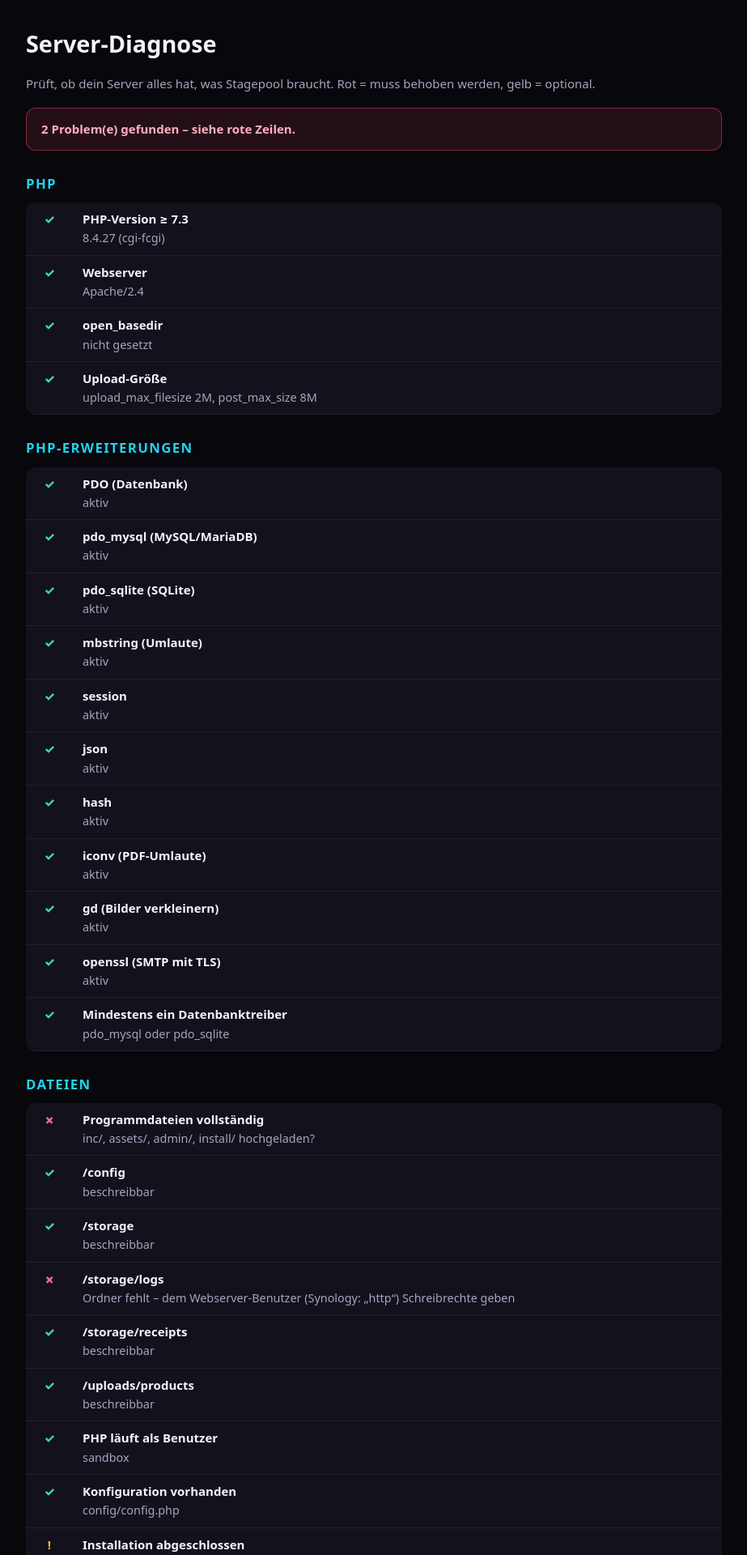
After one commit to DanielFriedrich/workspace, a PHP site: page /diagnose.php in a window 1280 px wide. The commit adds this page. Shown: the top 1920 px of the page at 81% size, without its empty margins (178-1101 px from the left). Run offline with PHP 8.4, Linux system fonts and the light colour scheme.

Commit message:
Stagepool 1.2.2: Synology/nginx setup help and diagnostics
- diagnose.php: standalone server check (PHP extensions, write
  permissions, sessions, DB connection test, storage protection probe);
  admin-only after installation
- MySQL socket support and specific installer hints for connection
  errors (Synology MariaDB 10 on port 3307 / mysqld10.sock)
- Error page shows details before installation or in debug mode
- Log files and logged attachments get unguessable names
- Dashboard warning when storage/ is reachable from outside
- Order-independent nginx rules; Synology guide and user.conf snippet
- Explicit links to admin/index.php and install/index.php

Co-Authored-By: Claude Opus 5.5 <noreply@anthropic.com>
Claude-Session: https://claude.ai/code/session_01LMLT2w4s9JJx8gtVdKCxfz

```diff
--- a/stagepool/admin/einstellungen.php
+++ b/stagepool/admin/einstellungen.php
@@ -134,7 +134,7 @@ admin_header('Einstellungen', 'einstellungen');
   <form class="card-admin" method="post">
     <?= csrf_field() ?><input type="hidden" name="action" value="testmail">
     <h2><?= icon('mail') ?>Versand testen</h2>
-    <p class="muted">Schickt eine Testmail an deine Login-Adresse (<?= e(current_user()['email']) ?>). Im Modus „Nur protokollieren“ landet sie in <code>storage/logs/mail.log</code>.</p>
+    <p class="muted">Schickt eine Testmail an deine Login-Adresse (<?= e(current_user()['email']) ?>). Im Modus „Nur protokollieren“ landet sie in <code>storage/logs/<?= e(basename(log_path('mail'))) ?></code>.</p>
     <button class="btn btn-ghost" type="submit">Testmail senden</button>
   </form>
 <?php endif; ?>
--- /dev/null
+++ b/stagepool/diagnose.php
@@ -0,0 +1,235 @@
+<?php
+/**
+ * Stagepool – Server-Diagnose
+ * Läuft unabhängig vom Rest der Anwendung und zeigt, was auf dem Server fehlt
+ * (PHP-Erweiterungen, Schreibrechte, Sessions, Datenbank, Schutz der Ordner).
+ * Nach der Installation nur für angemeldete Admins erreichbar.
+ */
+error_reporting(E_ALL);
+ini_set('display_errors', '0');
+
+$root = __DIR__;
+$installed = @is_file($root . '/storage/installed.lock');
+
+if ($installed) {
+    // Nach der Installation: nur mit Admin-Login
+    $allowed = false;
+    try {
+        require $root . '/inc/bootstrap.php';
+        $allowed = is_admin();
+    } catch (Throwable $ex) {
+        $allowed = false;
+    }
+    if (!$allowed) {
+        http_response_code(403);
+        echo '<!doctype html><meta charset="utf-8"><title>Diagnose</title><body style="font-family:system-ui;background:#07070c;color:#eee;padding:2rem">'
+            . '<h1>Diagnose gesperrt</h1><p>Stagepool ist installiert. Die Diagnose ist jetzt nur für angemeldete Admins verfügbar: zuerst im '
+            . '<a style="color:#22d3ee" href="admin/login.php">Backend anmelden</a>, dann diese Seite neu laden.</p>'
+            . '<p>Kommst du nicht mehr ins Backend, lösche per Dateimanager die Datei <code>storage/installed.lock</code> – dann ist die Diagnose wieder offen.</p></body>';
+        exit;
+    }
+}
+
+function d_e($s)
+{
+    return htmlspecialchars((string) $s, ENT_QUOTES, 'UTF-8');
+}
+
+function d_writable($dir)
+{
+    if (!@is_dir($dir)) {
+        return array(false, 'Ordner fehlt');
+    }
+    $probe = $dir . '/.write-test-' . mt_rand(1000, 9999);
+    $ok = @file_put_contents($probe, 'x') !== false;
+    if ($ok) {
+        @unlink($probe);
+        return array(true, 'beschreibbar');
+    }
+    return array(false, 'nicht beschreibbar');
+}
+
+$rows = array();
+$add = function ($group, $label, $ok, $info = '', $required = true) use (&$rows) {
+    $rows[$group][] = array('label' => $label, 'ok' => $ok, 'info' => $info, 'required' => $required);
+};
+
+// PHP
+$add('PHP', 'PHP-Version ≥ 7.3', version_compare(PHP_VERSION, '7.3.0', '>='), PHP_VERSION . ' (' . PHP_SAPI . ')');
+$add('PHP', 'Webserver', true, isset($_SERVER['SERVER_SOFTWARE']) ? $_SERVER['SERVER_SOFTWARE'] : 'unbekannt', false);
+$ob = ini_get('open_basedir');
+$add('PHP', 'open_basedir', true, $ob ? $ob : 'nicht gesetzt', false);
+$add('PHP', 'Upload-Größe', true, 'upload_max_filesize ' . ini_get('upload_max_filesize') . ', post_max_size ' . ini_get('post_max_size'), false);
+
+// Erweiterungen
+$ext = array(
+    'pdo' => array('PDO (Datenbank)', true),
+    'pdo_mysql' => array('pdo_mysql (MySQL/MariaDB)', false),
+    'pdo_sqlite' => array('pdo_sqlite (SQLite)', false),
+    'mbstring' => array('mbstring (Umlaute)', false),
+    'session' => array('session', true),
+    'json' => array('json', true),
+    'hash' => array('hash', true),
+    'iconv' => array('iconv (PDF-Umlaute)', false),
+    'gd' => array('gd (Bilder verkleinern)', false),
+    'openssl' => array('openssl (SMTP mit TLS)', false),
+);
+foreach ($ext as $name => $def) {
+    $add('PHP-Erweiterungen', $def[0], extension_loaded($name), extension_loaded($name) ? 'aktiv' : 'fehlt – im PHP-Profil aktivieren', $def[1]);
+}
+$add('PHP-Erweiterungen', 'Mindestens ein Datenbanktreiber', extension_loaded('pdo_mysql') || extension_loaded('pdo_sqlite'), 'pdo_mysql oder pdo_sqlite');
+
+// Dateien & Rechte
+$add('Dateien', 'Programmdateien vollständig', @is_file($root . '/inc/bootstrap.php') && @is_file($root . '/inc/lib/fpdf/fpdf.php') && @is_file($root . '/assets/css/app.css'),
+    'inc/, assets/, admin/, install/ hochgeladen?');
+foreach (array('config', 'storage', 'storage/logs', 'storage/receipts', 'uploads/products') as $dir) {
+    $w = d_writable($root . '/' . $dir);
+    $add('Dateien', '/' . $dir, $w[0], $w[1] . ($w[0] ? '' : ' – dem Webserver-Benutzer (Synology: „http“) Schreibrechte geben'));
+}
+if (function_exists('posix_getpwuid') && function_exists('posix_geteuid')) {
+    $u = @posix_getpwuid(posix_geteuid());
+    $add('Dateien', 'PHP läuft als Benutzer', true, $u ? $u['name'] : '?', false);
+}
+$add('Dateien', 'Konfiguration vorhanden', @is_file($root . '/config/config.php'), @is_file($root . '/config/config.php') ? 'config/config.php' : 'noch nicht – Installation unter install/index.php starten', false);
+$add('Dateien', 'Installation abgeschlossen', $installed, $installed ? 'storage/installed.lock' : 'nein', false);
+
+// Session
+$savePath = session_save_path();
+$sessOk = false;
+$sessInfo = '';
+if (session_status() !== PHP_SESSION_ACTIVE) {
+    $sessOk = @session_start();
+} else {
+    $sessOk = true;
+}
+if ($sessOk) {
+    $_SESSION['sp_diag'] = isset($_SESSION['sp_diag']) ? $_SESSION['sp_diag'] + 1 : 1;
+    $sessInfo = 'Aufruf Nr. ' . $_SESSION['sp_diag'] . ' – Seite neu laden: die Zahl muss steigen';
+}
+$pathPart = $savePath ? preg_replace('/^\d+;/', '', $savePath) : sys_get_temp_dir();
+$add('Sessions', 'Session startet', $sessOk, $sessInfo ?: 'session_start() fehlgeschlagen');
+$add('Sessions', 'Session-Ordner beschreibbar', @is_writable($pathPart), $pathPart . (@is_writable($pathPart) ? '' : ' – ohne funktionierende Sessions klappen Login und Formulare nicht'));
+
+// Datenbanktest
+$dbResult = null;
+$dbForm = array('host' => '127.0.0.1', 'port' => '3307', 'socket' => '', 'name' => '', 'user' => '');
+if ($_SERVER['REQUEST_METHOD'] === 'POST' && isset($_POST['dbtest'])) {
+    foreach ($dbForm as $k => $v) {
+        $dbForm[$k] = isset($_POST[$k]) ? trim((string) $_POST[$k]) : $v;
+    }
+    try {
+        $dsn = $dbForm['socket'] !== ''
+            ? 'mysql:unix_socket=' . $dbForm['socket'] . ';dbname=' . $dbForm['name'] . ';charset=utf8mb4'
+            : 'mysql:host=' . $dbForm['host'] . ';port=' . (int) $dbForm['port'] . ';dbname=' . $dbForm['name'] . ';charset=utf8mb4';
+        $pdo = new PDO($dsn, $dbForm['user'], isset($_POST['pass']) ? (string) $_POST['pass'] : '', array(PDO::ATTR_ERRMODE => PDO::ERRMODE_EXCEPTION, PDO::ATTR_TIMEOUT => 5));
+        $dbResult = array(true, 'Verbindung erfolgreich – Server-Version ' . $pdo->query('SELECT VERSION()')->fetchColumn() . '. Genau diese Werte im Installer eintragen.');
+    } catch (Throwable $ex) {
+        $dbResult = array(false, $ex->getMessage());
+    }
+}
+$sockets = array();
+foreach (array('/run/mysqld/mysqld10.sock', '/run/mysqld/mysqld.sock', '/var/run/mysqld/mysqld.sock', '/tmp/mysql.sock') as $s) {
+    if (@file_exists($s)) {
+        $sockets[] = $s;
+    }
+}
+
+// Datei für den Schutztest (wird im Browser abgerufen; erreichbar = Schutz fehlt)
+@file_put_contents($root . '/storage/probe.txt', 'stagepool-probe');
+$base = rtrim(str_replace('\\', '/', dirname(isset($_SERVER['SCRIPT_NAME']) ? $_SERVER['SCRIPT_NAME'] : '/')), '/') . '/';
+
+$problems = 0;
+foreach ($rows as $g) {
+    foreach ($g as $r) {
+        if ($r['required'] && !$r['ok']) {
+            $problems++;
+        }
+    }
+}
+?><!doctype html>
+<html lang="de">
+<head>
+<meta charset="utf-8">
+<meta name="viewport" content="width=device-width, initial-scale=1">
+<meta name="robots" content="noindex, nofollow">
+<title>Diagnose · Stagepool</title>
+<style>
+  :root { color-scheme: dark; }
+  body { margin: 0; background: #07070c; color: #f5f3ff; font: 15px/1.55 system-ui, -apple-system, "Segoe UI", sans-serif; }
+  main { max-width: 860px; margin: 0 auto; padding: 32px 16px 64px; }
+  h1 { font-size: 1.8rem; margin: 0 0 6px; }
+  h2 { font-size: 1.05rem; margin: 28px 0 10px; color: #22d3ee; text-transform: uppercase; letter-spacing: .08em; }
+  .lead { color: #a7a4bd; }
+  .summary { padding: 14px 18px; border-radius: 12px; font-weight: 700; margin: 18px 0; }
+  .good { background: rgba(61,220,151,.12); border: 1px solid rgba(61,220,151,.4); color: #9ff0c9; }
+  .bad { background: rgba(255,77,109,.12); border: 1px solid rgba(255,77,109,.45); color: #ffb0c0; }
+  table { width: 100%; border-collapse: collapse; background: #12111c; border-radius: 12px; overflow: hidden; }
+  td { padding: 9px 12px; border-bottom: 1px solid rgba(255,255,255,.07); vertical-align: top; }
+  td:first-child { width: 34px; text-align: center; font-weight: 800; }
+  .ok { color: #3ddc97; } .no { color: #ff6b88; } .opt { color: #ffb547; }
+  .info { color: #a7a4bd; font-size: .9rem; word-break: break-word; }
+  form { display: grid; grid-template-columns: repeat(auto-fit, minmax(160px, 1fr)); gap: 10px; background: #12111c; padding: 16px; border-radius: 12px; }
+  label { display: grid; gap: 4px; font-size: .8rem; color: #a7a4bd; }
+  input { padding: 9px 10px; border-radius: 8px; border: 1px solid rgba(255,255,255,.18); background: #0c0b14; color: #fff; font: inherit; }
+  button { grid-column: 1 / -1; padding: 11px; border: 0; border-radius: 999px; background: linear-gradient(100deg,#ff2e93,#a855f7,#22d3ee); color: #fff; font-weight: 800; cursor: pointer; }
+  code { background: #1b1a29; padding: 1px 6px; border-radius: 6px; }
+  a { color: #22d3ee; }
+</style>
+</head>
+<body>
+<main>
+  <h1>Server-Diagnose</h1>
+  <p class="lead">Prüft, ob dein Server alles hat, was Stagepool braucht. Rot = muss behoben werden, gelb = optional.</p>
+  <div class="summary <?= $problems ? 'bad' : 'good' ?>">
+    <?= $problems ? $problems . ' Problem(e) gefunden – siehe rote Zeilen.' : 'Alle Pflichtpunkte in Ordnung.' ?>
+    <?php if (!$installed && !$problems): ?> Weiter zur <a href="install/index.php">Installation</a>.<?php endif; ?>
+  </div>
+
+  <?php foreach ($rows as $group => $list): ?>
+    <h2><?= d_e($group) ?></h2>
+    <table>
+      <?php foreach ($list as $r): $cls = $r['ok'] ? 'ok' : ($r['required'] ? 'no' : 'opt'); ?>
+        <tr><td class="<?= $cls ?>"><?= $r['ok'] ? '✓' : ($r['required'] ? '✗' : '!') ?></td><td><b><?= d_e($r['label']) ?></b><br><span class="info"><?= d_e($r['info']) ?></span></td></tr>
+      <?php endforeach; ?>
+    </table>
+  <?php endforeach; ?>
+
+  <h2>Schutz der internen Ordner</h2>
+  <table><tr><td id="probe-icon">…</td><td><b>storage/ ist von außen gesperrt</b><br><span class="info" id="probe-info">wird geprüft …</span></td></tr></table>
+
+  <h2>Datenbank testen (MySQL/MariaDB)</h2>
+  <p class="info">Gefundene Sockets: <?= $sockets ? d_e(implode(', ', $sockets)) : 'keine sichtbar' ?>. Synology MariaDB 10: Server <code>127.0.0.1</code>, Port <code>3307</code> (oder Socket <code>/run/mysqld/mysqld10.sock</code>).</p>
+  <?php if ($dbResult): ?><div class="summary <?= $dbResult[0] ? 'good' : 'bad' ?>"><?= d_e($dbResult[1]) ?></div><?php endif; ?>
+  <form method="post">
+    <input type="hidden" name="dbtest" value="1">
+    <label>Server<input name="host" value="<?= d_e($dbForm['host']) ?>"></label>
+    <label>Port<input name="port" value="<?= d_e($dbForm['port']) ?>"></label>
+    <label>Socket (optional)<input name="socket" value="<?= d_e($dbForm['socket']) ?>" placeholder="/run/mysqld/mysqld10.sock"></label>
+    <label>Datenbank<input name="name" value="<?= d_e($dbForm['name']) ?>"></label>
+    <label>Benutzer<input name="user" value="<?= d_e($dbForm['user']) ?>"></label>
+    <label>Passwort<input name="pass" type="password"></label>
+    <button type="submit">Verbindung testen</button>
+  </form>
+
+  <p class="info" style="margin-top:28px">Diese Seite darf nach der Installation bleiben – sie ist dann nur für eingeloggte Admins erreichbar. Anleitung für Synology: <code>docs/SYNOLOGY.md</code>.</p>
+</main>
+<script>
+(function () {
+  var icon = document.getElementById('probe-icon'), info = document.getElementById('probe-info');
+  fetch(<?= json_encode($base . 'storage/probe.txt') ?> + '?t=' + Date.now(), { cache: 'no-store' }).then(function (r) {
+    return r.ok ? r.text() : '';
+  }).then(function (t) {
+    if (t.indexOf('stagepool-probe') !== -1) {
+      icon.textContent = '✗'; icon.className = 'no';
+      info.textContent = 'Der Ordner storage/ ist von außen abrufbar! Bei nginx die Sperr-Regeln einrichten (docs/nginx.conf.example bzw. docs/SYNOLOGY.md).';
+      var sum = document.querySelector('.summary');
+      if (sum && sum.className.indexOf('good') !== -1) { sum.className = 'summary bad'; sum.textContent = 'Läuft – aber die internen Ordner sind nicht geschützt (siehe „Schutz der internen Ordner“).'; }
+    } else {
+      icon.textContent = '✓'; icon.className = 'ok';
+      info.textContent = 'gesperrt – gut so.';
+    }
+  }).catch(function () { icon.textContent = '✓'; icon.className = 'ok'; info.textContent = 'gesperrt – gut so.'; });
+})();
+</script>
+</body>
+</html>
--- a/stagepool/inc/admin.php
+++ b/stagepool/inc/admin.php
@@ -43,7 +43,7 @@ function admin_header($title, $active = '')
 <?= icon_sprite() ?>
 <div class="admin-shell">
   <aside class="admin-side">
-    <a class="brand" href="<?= e(url('admin/')) ?>"><span class="brand-mark"><?= icon('spot') ?></span><span class="brand-name"><?= e(setting('site_name')) ?><small>Backend</small></span></a>
+    <a class="brand" href="<?= e(url('admin/index.php')) ?>"><span class="brand-mark"><?= icon('spot') ?></span><span class="brand-name"><?= e(setting('site_name')) ?><small>Backend</small></span></a>
     <nav class="admin-nav" aria-label="Backend">
       <?php foreach (admin_nav() as $item): ?>
         <a href="<?= e(url('admin/' . $item[0])) ?>"<?= $active === $item[3] ? ' aria-current="page"' : '' ?>>
--- a/stagepool/inc/bootstrap.php
+++ b/stagepool/inc/bootstrap.php
@@ -7,7 +7,7 @@
 
 define('SP_APP', true);
 define('SP_ROOT', dirname(__DIR__));
-define('SP_VERSION', '1.2.1');
+define('SP_VERSION', '1.2.2');
 define('SP_SCHEMA_VERSION', 3); // bei Schema-Änderungen erhöhen, siehe inc/schema.php
 
 require SP_ROOT . '/inc/functions.php';
@@ -26,7 +26,7 @@ require SP_ROOT . '/inc/stock.php';
 $configFile = SP_ROOT . '/config/config.php';
 if (!is_file($configFile)) {
     if (!defined('SP_INSTALLER')) {
-        header('Location: ' . base_path() . 'install/');
+        header('Location: ' . base_path() . 'install/index.php');
         exit;
     }
     $GLOBALS['sp_config'] = array();
@@ -54,7 +54,7 @@ if (cfg('debug', false)) {
     ini_set('display_errors', '0');
     ini_set('log_errors', '1');
     if (is_dir(SP_ROOT . '/storage/logs') && is_writable(SP_ROOT . '/storage/logs')) {
-        ini_set('error_log', SP_ROOT . '/storage/logs/php-error.log');
+        ini_set('error_log', log_path('php-error'));
     }
     set_exception_handler('sp_exception_handler');
 }
--- a/stagepool/inc/mailer.php
+++ b/stagepool/inc/mailer.php
@@ -3,7 +3,7 @@ if (!defined('SP_APP')) { exit; }
 
 /**
  * E-Mail-Versand: PHP mail(), SMTP (mit STARTTLS/SSL) oder nur Protokoll
- * (storage/logs/mail.log – praktisch zum Testen).
+ * (storage/logs/mail-….log – praktisch zum Testen).
  */
 
 function mail_header_encode($text)
@@ -66,7 +66,7 @@ function send_mail($to, $subject, $body, $replyTo = '', array $attachments = arr
     foreach ($attachments as $att) {
         $logBody .= "\n[Anhang: " . $att['name'] . ', ' . round(strlen($att['data']) / 1024) . ' KB]';
         if (setting('mail_mode') === 'log' && preg_match('/^[\w.-]+$/', $att['name'])) {
-            @file_put_contents(SP_ROOT . '/storage/logs/' . date('Ymd-His') . '-' . $att['name'], $att['data']);
+            @file_put_contents(SP_ROOT . '/storage/logs/' . date('Ymd-His') . '-' . bin2hex(random_bytes(4)) . '-' . $att['name'], $att['data']);
         }
     }
 
@@ -90,7 +90,7 @@ function send_mail($to, $subject, $body, $replyTo = '', array $attachments = arr
 
 function mail_log($to, $subject, $body, $state)
 {
-    $file = SP_ROOT . '/storage/logs/mail.log';
+    $file = log_path('mail');
     $entry = '=== ' . now() . ' · ' . $state . " ===\nAn: " . $to . "\nBetreff: " . $subject . "\n\n" . $body . "\n\n";
     @file_put_contents($file, $entry, FILE_APPEND | LOCK_EX);
     return $state === 'protokolliert';
--- a/stagepool/inc/views/footer.php
+++ b/stagepool/inc/views/footer.php
@@ -28,7 +28,7 @@
       <ul>
         <li><a href="<?= e(url('impressum.php')) ?>">Impressum</a></li>
         <li><a href="<?= e(url('datenschutz.php')) ?>">Datenschutz</a></li>
-        <li><a href="<?= e(url('admin/')) ?>"><?= icon('lock') ?>Team-Login</a></li>
+        <li><a href="<?= e(url('admin/index.php')) ?>"><?= icon('lock') ?>Team-Login</a></li>
       </ul>
     </div>
   </div>
--- a/stagepool/inc/views/header.php
+++ b/stagepool/inc/views/header.php
@@ -46,7 +46,7 @@ $nameParts = preg_split('/(?<=[a-zäöü])(?=[A-ZÄÖÜ])/u', $siteName, 2);
         <span class="cart-count<?= $hdrCart ? ' has-items' : '' ?>" data-cart-count><?= (int) $hdrCart ?></span>
       </a>
       <?php if ($hdrUser = current_user()): ?>
-        <a class="team-chip" href="<?= e(url('admin/')) ?>" title="Du bist als Team angemeldet – es gelten die internen Teampreise."><?= icon('users') ?><span>Teampreise · <?= e(strtok($hdrUser['name'], ' ')) ?></span></a>
+        <a class="team-chip" href="<?= e(url('admin/index.php')) ?>" title="Du bist als Team angemeldet – es gelten die internen Teampreise."><?= icon('users') ?><span>Teampreise · <?= e(strtok($hdrUser['name'], ' ')) ?></span></a>
       <?php endif; ?>
       <button class="nav-toggle" type="button" aria-controls="main-nav" aria-expanded="false" aria-label="Menü"><?= icon('menu') ?></button>
     </div>
```
Also changed, not shown: stagepool/admin/index.php (+7 -0 lines), stagepool/docs/INSTALLATION.md (+8 -4 lines), stagepool/docs/SYNOLOGY.md (added, +95 -0 lines), stagepool/inc/db.php (+8 -2 lines), stagepool/inc/functions.php (+21 -2 lines), stagepool/install/index.php (+23 -5 lines), stagepool/README.md, 6 other files.
